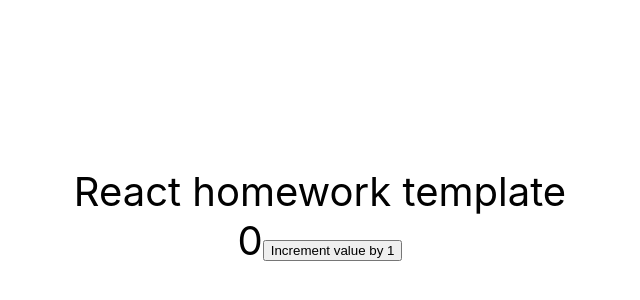
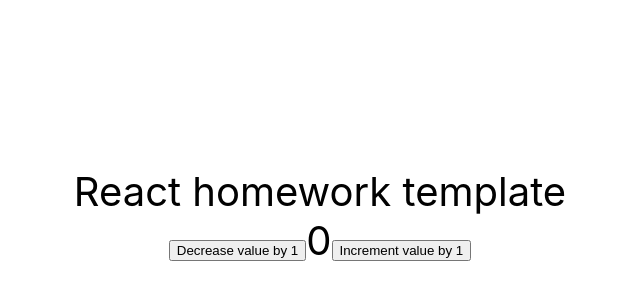
Before and after one commit to BobliHH/exercitiiReact, a React (Create React App) app: page / in a window 1280 px wide. Shown: the part 184-484 px from the top of the page, without its empty margins (320-960 px from the left). Built offline with nearby package versions, Linux system fonts and the light colour scheme.

Commit message:
added a button to decrease value

```diff
--- a/src/components/App.jsx
+++ b/src/components/App.jsx
@@ -3,7 +3,8 @@
 export const App = () => {
   const [value, setValue] = useState(0);
   return (
-    <div className='container'
+    <div
+      className="container"
       style={{
         height: '100vh',
         display: 'flex',
@@ -15,6 +16,9 @@
     >
       React homework template
       <div>
+        <button type="button" onClick={() => setValue(value - 1)}>
+          Decrease value by 1
+        </button>
         {value}
         <button type="button" onClick={() => setValue(value + 1)}>
           Increment value by 1
```
